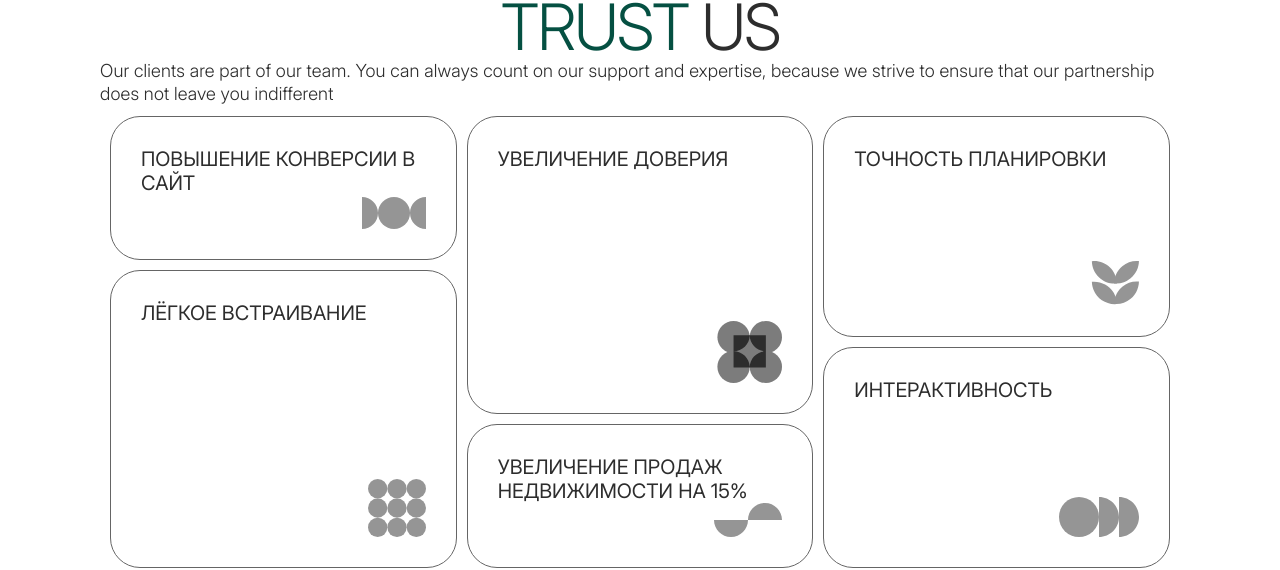
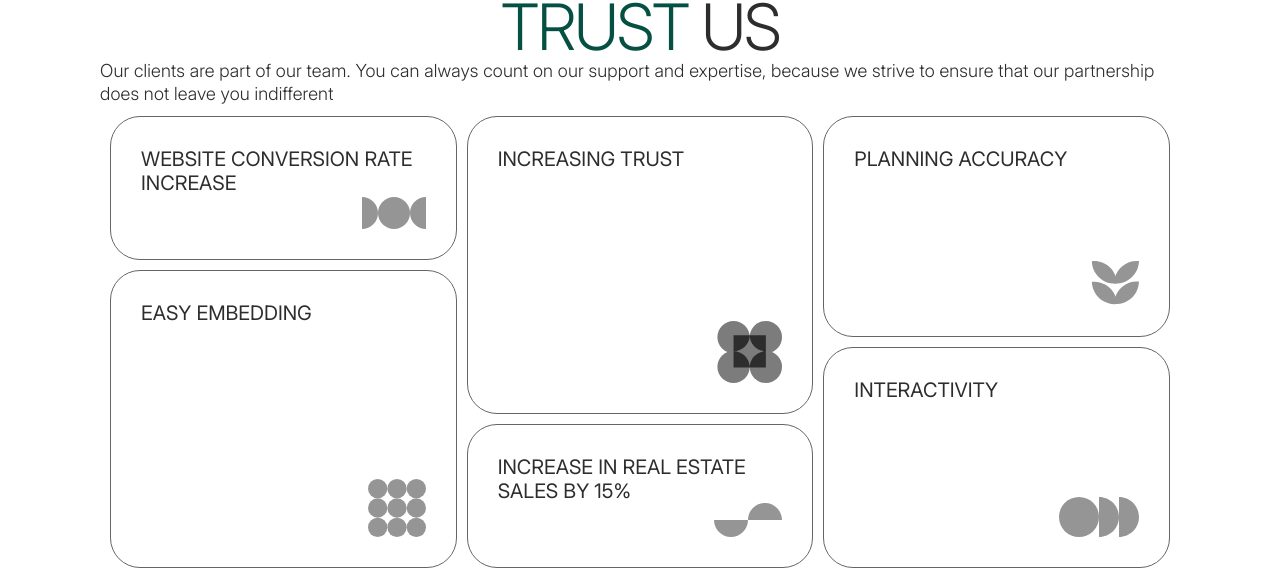
Before and after one commit to Shimatrix/XR_Place-2, a React (Vite) app: page / in a window 1280 px wide. Shown: the part 2250-2820 px from the top of the page. Built offline with nearby package versions, Linux system fonts and the light colour scheme; a web font is replaced by a local one.

Commit message:
feat: добавлен перевод карточек
Добавлен перевод карточек блока "Клиенты нам доверяют"

BREAKING CHANGE: Добавлен перевод

XRP-9

```diff
--- a/src/features/BlockClients/ClientsCards.tsx
+++ b/src/features/BlockClients/ClientsCards.tsx
@@ -1,5 +1,6 @@
 import React, { useState } from 'react';
 import styles from './ClientsCards.module.scss';
+import { useTranslation } from 'react-i18next';
 
 interface ClientsCardProps {
   title?: string;
@@ -21,44 +22,43 @@ const ClientsCard: React.FC<ClientsCardProps> = ({ title, svg, className = '' })
 const ClientBlockCards = () => {
   const [modalData, setModalData] = useState<ClientsCardProps | null>(null);
 
+  const { t } = useTranslation();
+
   const cards: ClientsCardProps[] = [
     {
-      title: 'повышение конверсии в сайт',
+      title: t('clientsCards.titleCard1'),
       percent: '18%',
-      description: 'Средняя конверсия в звонок при подключении нашего виджета на сайт',
+      description: t('clientsCards.descriptionCard1'),
       svg: '<svg width="64" height="32" viewBox="0 0 64 32" fill="none" xmlns="http://www.w3.org/2000/svg"><path fill-rule="evenodd" clip-rule="evenodd" d="M0 0v32c8.837 0 16-7.163 16-16S8.837 0 0 0ZM64 32V0c-8.837 0-16 7.163-16 16s7.163 16 16 16Z" fill="inherit"/><circle cx="32" cy="16" r="16" fill="inherit"/></svg>',
     },
     {
-      title: 'лёгкое встраивание',
+      title: t('clientsCards.titleCard2'),
       percent: '100%',
-      description: 'Наш виджет работает на всех устройствах и платформах без ограничений',
+      description: t('clientsCards.descriptionCard2'),
       svg: '<svg width="58" height="58" viewBox="0 0 58 58" fill="none" xmlns="http://www.w3.org/2000/svg"><circle cx="9.667" cy="9.667" r="9.667" fill="inherit"/><circle cx="9.667" cy="29" r="9.667" fill="inherit"/><circle cx="9.667" cy="48.333" r="9.667" fill="inherit"/><circle cx="29.003" cy="9.667" r="9.667" fill="inherit"/><circle cx="29.003" cy="29" r="9.667" fill="inherit"/><circle cx="29.003" cy="48.334" r="9.667" fill="inherit"/><circle cx="48.331" cy="9.667" r="9.667" fill="inherit"/><circle cx="48.331" cy="29" r="9.667" fill="inherit"/><circle cx="48.331" cy="48.334" r="9.667" fill="inherit"/></svg>',
     },
     {
-      title: 'увеличение доверия',
+      title: t('clientsCards.titleCard3'),
       percent: '88%',
-      description:
-        'Способствует росту доверия потенциальных покупателей. Клиенты ценят возможность увидеть реальные параметры объекта, что повышает их уверенность в правильности выбора.',
+      description: t('clientsCards.descriptionCard3'),
       svg: '<svg width="65" height="62" viewBox="0 0 65 62" fill="none" xmlns="http://www.w3.org/2000/svg"><circle cx="48.852" cy="16.146" r="16.146" fill="#7C7C7C"/><circle cx="48.852" cy="45.854" r="16.146" fill="#7C7C7C"/><circle cx="16.563" cy="16.146" r="16.146" fill="#7C7C7C"/><circle cx="16.563" cy="45.854" r="16.146" fill="#7C7C7C"/><path fill="currentColor" d="M16.565 14.209h32.291V46.5H16.565z"/><path fill-rule="evenodd" clip-rule="evenodd" d="M32.711 14.617c-.216 8.728-7.36 15.737-16.14 15.737h-.006.005c8.781 0 15.925 7.01 16.141 15.738.217-8.729 7.36-15.738 16.14-15.738h.006-.005c-8.78 0-15.924-7.01-16.14-15.737Z" fill="#7C7C7C"/></svg>',
     },
     {
-      title: 'увеличение продаж недвижимости на 15%',
+      title: t('clientsCards.titleCard4'),
       percent: '15%',
-      description: 'Использование нашего виджета помогает увеличить продажи на 15%',
+      description: t('clientsCards.descriptionCard4'),
       svg: '<svg width="68" height="34" viewBox="0 0 68 34" fill="none" xmlns="http://www.w3.org/2000/svg"><path fill-rule="evenodd" clip-rule="evenodd" d="M34 17H0c0 9.389 7.611 17 17 17s17-7.611 17-17ZM34 17h34c0-9.389-7.611-17-17-17S34 7.611 34 17Z" fill="inherit"/></svg>',
     },
     {
-      title: 'точность планировки',
+      title: t('clientsCards.titleCard5'),
       percent: '100%',
-      description:
-        'Наш виджет позволяет создавать точные размеры и пропорции объектов недвижимости, соответствующие реальности',
+      description: t('clientsCards.descriptionCard5'),
       svg: '<svg width="48" height="47" viewBox="0 0 48 47" fill="none" xmlns="http://www.w3.org/2000/svg"><path fill-rule="evenodd" clip-rule="evenodd" d="M.867 22.754a23.166 23.166 0 0 1 1.827-.103c12.61-.22 23.014 9.796 23.273 22.386-.603.058-1.212.093-1.827.104-12.61.22-23.014-9.796-23.273-22.387ZM.867 2.18a23.21 23.21 0 0 1 1.827-.105c12.61-.22 23.014 9.797 23.273 22.387-.603.058-1.212.093-1.827.104-12.61.22-23.014-9.797-23.273-22.387Z" fill="inherit"/><path fill-rule="evenodd" clip-rule="evenodd" d="M22.981 44.997a22.79 22.79 0 0 0 16.658-5.136c5.376-4.44 8.203-10.82 8.303-17.284a22.79 22.79 0 0 0-16.658 5.137c-5.375 4.439-8.202 10.82-8.303 17.283ZM22.981 24.422a22.79 22.79 0 0 0 16.658-5.136c5.376-4.44 8.203-10.82 8.303-17.284A22.79 22.79 0 0 0 31.284 7.14c-5.375 4.439-8.202 10.82-8.303 17.283Z" fill="inherit"/></svg>',
     },
     {
-      title: 'интерактивность',
+      title: t('clientsCards.titleCard6'),
       percent: '25%',
-      description:
-        'Пользователи возвращаются на сайт для повторного просмотра проектов, что говорит о высоком уровне интереса.',
+      description: t('clientsCards.descriptionCard6'),
       svg: '<svg width="80" height="40" viewBox="0 0 80 40" fill="none" xmlns="http://www.w3.org/2000/svg"><circle cx="20" cy="20" r="20" fill="inherit"/><path fill-rule="evenodd" clip-rule="evenodd" d="M40 0v40c11.046 0 20-8.954 20-20S51.046 0 40 0ZM60 0v40c11.046 0 20-8.954 20-20S71.046 0 60 0Z" fill="inherit"/></svg>',
     },
   ];
--- a/src/i18n/locales/en.json
+++ b/src/i18n/locales/en.json
@@ -45,6 +45,20 @@
     "titlePartTwo": "trust us",
     "highlightedPhrase": "trust",
     "description": "Our clients are part of our team. You can always count on our support and expertise, because we strive to ensure that our partnership does not leave you indifferent"
+  },
+  "clientsCards": {
+    "titleCard1": "website conversion rate increase",
+    "descriptionCard1": "The average conversion per call when connecting our widget to the site",
+    "titleCard2": "easy embedding",
+    "descriptionCard2": "Our widget works on all devices and platforms without restrictions",
+    "titleCard3": "increasing trust",
+    "descriptionCard3": "Promotes the growth of trust of potential buyers. Customers appreciate the opportunity to see the real parameters of an object, which increases their confidence in the correctness of their choice",
+    "titleCard4": "increase in real estate sales by 15%",
+    "descriptionCard4": "Using our widget helps to increase sales by 15%",
+    "titleCard5": "planning accuracy",
+    "descriptionCard5": "Our widget allows you to create accurate dimensions and proportions of real estate objects that correspond to reality",
+    "titleCard6": "interactivity",
+    "descriptionCard6": "Users return to the site to view projects again, which indicates a high level of interest"
   },
   "projects": {
     "label": "Cooperation",
--- a/src/i18n/locales/ru.json
+++ b/src/i18n/locales/ru.json
@@ -45,6 +45,20 @@
     "titlePartTwo": "нам доверяют",
     "highlightedPhrase": "доверяют",
     "description": "Наши клиенты — это часть нашей команды. С нами вы всегда можете рассчитывать на поддержку \nи экспертизу, ведь мы стремимся к тому, чтобы наше партнёрство не оставило вас равнодушными"
+  },
+  "clientsCards": {
+    "titleCard1": "повышение конверсии в сайт",
+    "descriptionCard1": "Средняя конверсия в звонок при подключении нашего виджета на сайт",
+    "titleCard2": "лёгкое встраивание",
+    "descriptionCard2": "Наш виджет работает на всех устройствах и платформах без ограничений",
+    "titleCard3": "увеличение доверия",
+    "descriptionCard3": "Способствует росту доверия потенциальных покупателей. Клиенты ценят возможность увидеть реальные параметры объекта, что повышает их уверенность в правильности выбора",
+    "titleCard4": "увеличение продаж недвижимости на 15%",
+    "descriptionCard4": "Использование нашего виджета помогает увеличить продажи на 15%",
+    "titleCard5": "точность планировки",
+    "descriptionCard5": "Наш виджет позволяет создавать точные размеры и пропорции объектов недвижимости, соответствующие реальности",
+    "titleCard6": "интерактивность",
+    "descriptionCard6": "Пользователи возвращаются на сайт для повторного просмотра проектов, что говорит о высоком уровне интереса"
   },
   "projects": {
     "label": "Сотрудничество",
```
Also changed, not shown: src/components/Modal/Modal.module.scss (+28 -0 lines).
